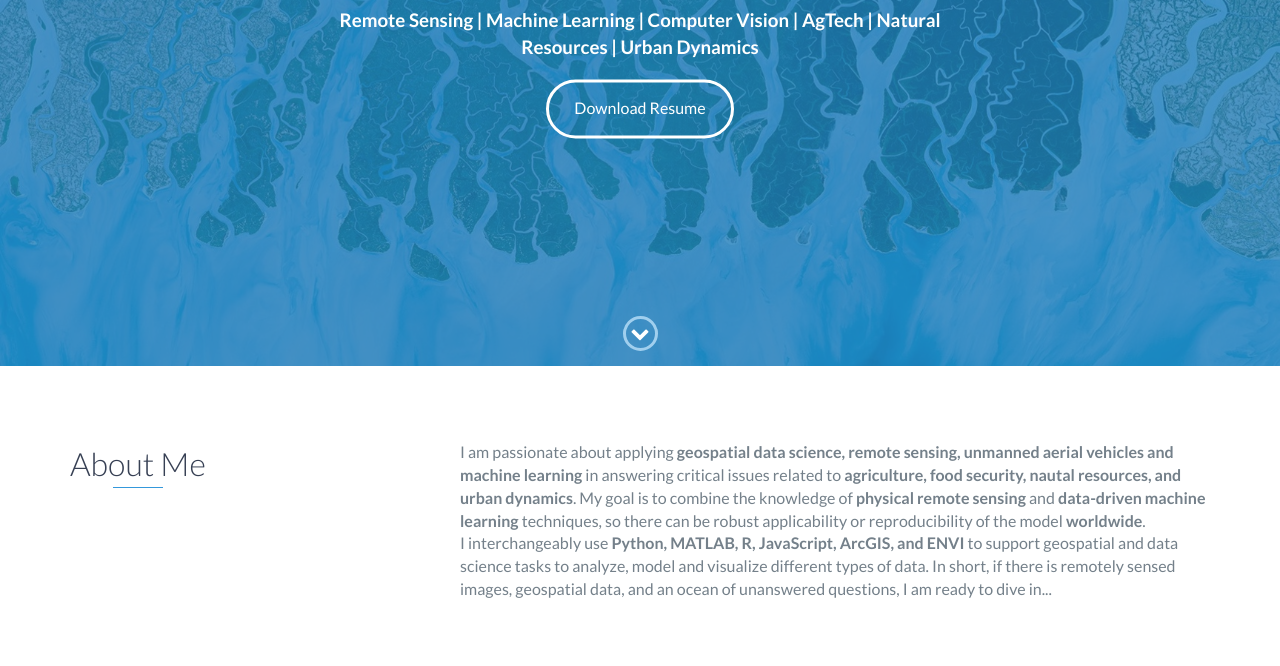
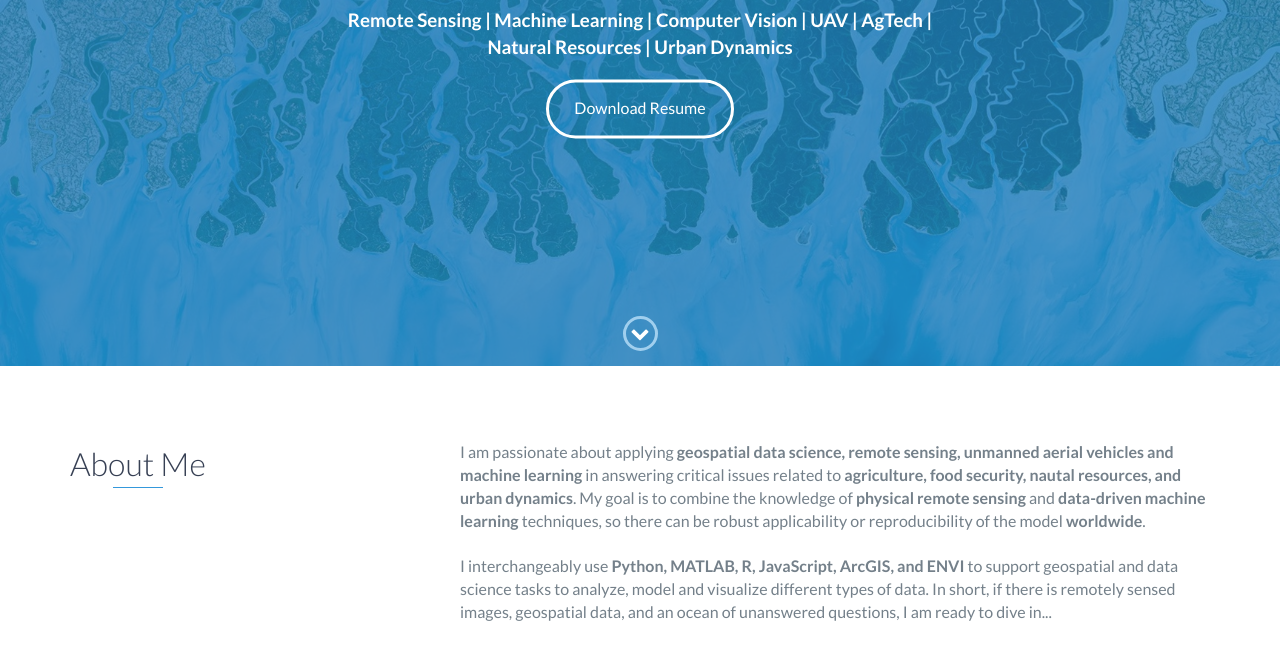
Before and after one commit to souravbhadra/__souravbhadra.github.io, a website: page index.html in a window 1280 px wide. Shown: the part 434-1100 px from the top of the page. Drawn offline with nearby package versions, Linux system fonts and the light colour scheme.

Commit message:
projects updated

```diff
--- a/index.html
+++ b/index.html
@@ -53,7 +53,7 @@
         <div id="lead-content">
             <h1>Sourav Bhadra</h1>
             <h2>Geospatial Data Scientist</h2>
-            <h3 style="color: #FFFFFF">Remote Sensing | Machine Learning | Computer Vision | AgTech | Natural Resources | Urban Dynamics</h3>
+            <h3 style="color: #FFFFFF">Remote Sensing | Machine Learning | Computer Vision | UAV | AgTech | Natural Resources | Urban Dynamics</h3>
             <a href="#" class="btn-rounded-white">Download Resume</a>
         </div>
         <!-- End #lead-content -->
@@ -83,7 +83,7 @@
                         My goal is to combine the knowledge of <strong>physical remote sensing</strong> and
                         <strong>data-driven machine learning</strong> techniques, so there can be robust applicability or
                         reproducibility of the model <strong>worldwide</strong>.<br>
-
+                         <br>
                         I interchangeably use <strong>Python, MATLAB, R, JavaScript, ArcGIS, and ENVI</strong> to support geospatial and
                         data science tasks to analyze, model and visualize different types of data. In short, if there
                         is remotely sensed images, geospatial data, and an ocean of unanswered questions, I am ready to dive in...
```
